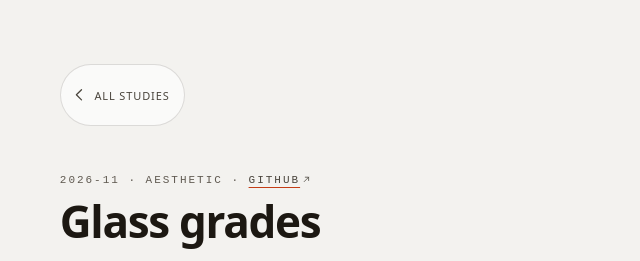
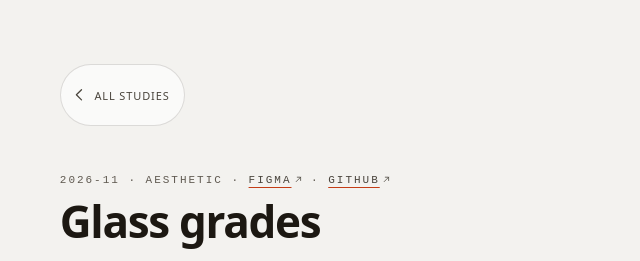
Before and after one commit to louvalman/interface-studies, a plain HTML site: page 2026-11-glass-grades/demo.html in a window 1280 px wide. Shown: the top 261 px of the page, 17-657 px from the left. Drawn offline with Linux system fonts and the light colour scheme; a web font is replaced by a local one.

Commit message:
Glass grades is in the Figma file, and its card and page link the listing
The Community listing is published with the study's page, so the card carries data-figma and the Figma mark, quick look offers Open in Figma, the demo's kicker reads Figma and GitHub, and PRODUCT.md counts all ten in the file.

```diff
--- a/2026-11-glass-grades/demo.html
+++ b/2026-11-glass-grades/demo.html
@@ -1183,6 +1183,13 @@
       <p class="demo__kicker" data-reveal>
         2026-11 &middot; <span data-i18n="type">Aesthetic</span> &middot;
         <span class="demo__kicker-links">
+          <a
+            class="demo__kicker-link"
+            href="https://www.figma.com/community/file/1683607518896928224/interface-studies"
+            target="_blank"
+            rel="noopener noreferrer"
+            data-i18n-aria="a11y.figma"
+            aria-label="Open in Figma">Figma<svg viewBox="0 0 16 16" fill="none" stroke="currentColor" stroke-width="1.4" aria-hidden="true" focusable="false"><path d="M4 12 12 4M6 4h6v6" stroke-linecap="round" stroke-linejoin="round" /></svg></a> &middot;
           <a
             class="demo__kicker-link"
             href="https://github.com/louvalman/interface-studies/tree/main/2026-11-glass-grades"
@@ -2110,6 +2117,7 @@
       // component's sample.* copy included. English is the markup, the grade
       // names too, and their Danish is here.
       da: {
+        'a11y.figma': '\u00c5bn i Figma',
         'a11y.github': '\u00c5bn p\u00e5 GitHub',
         'back': 'Alle studier',
         'notes.title': 'Beslutninger',
```
Also changed, not shown: index.html (+3 -1 lines), 1 other file.
